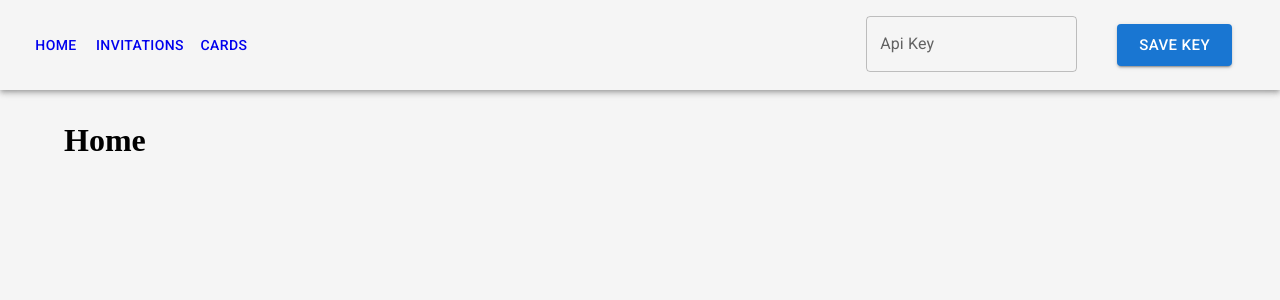
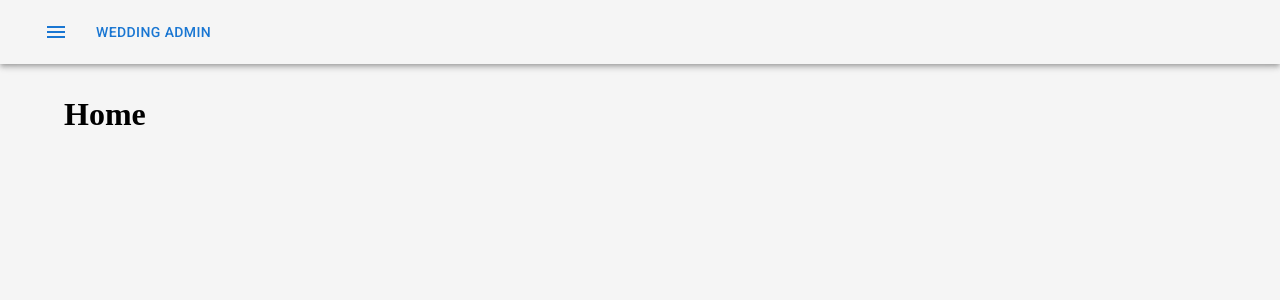
Before and after one commit to LucasCarioca/wedding-registration-admin, a React (Create React App) app: page / in a window 1280 px wide. Shown: the top 300 px of the page. Built offline with nearby package versions, Linux system fonts and the light colour scheme.

Commit message:
improved navbar

```diff
--- a/src/components/NavBar.js
+++ b/src/components/NavBar.js
@@ -1,34 +1,80 @@
-import React from 'react';
-import AppBar from '@mui/material/AppBar';
-import Box from '@mui/material/Box';
-import Toolbar from '@mui/material/Toolbar';
-import Button from '@mui/material/Button';
+import React, {useState} from 'react';
 import {Link} from 'react-router-dom';
+import {AppBar, Box, Button, Divider, Drawer, List, ListItem, ListItemIcon, ListItemText, Toolbar} from '@mui/material';
 import Login from './Login';
-import styled from '@emotion/styled';
-
-const StyledLink = styled(Link)`
-    text-decoration: none;
-
-    &:focus, &:hover, &:visited, &:link, &:active {
-        text-decoration: none;
-    }
-`;
+import MenuIcon from '@mui/icons-material/Menu';
+import HomeIcon from '@mui/icons-material/Home';
+import AppsIcon from '@mui/icons-material/Apps';
 
 function NavBar() {
+  const [drawerState, setDrawerState] = useState(false);
   return (
+    <>
+      <Drawer
+        anchor="left"
+        open={drawerState}
+        onClose={() => setDrawerState(!drawerState)}
+      >
+        <List sx={{height: '100%', display: 'flex', flexDirection: 'column', justifyContent: 'space-between'}}>
+          <div onClick={() => setDrawerState(!drawerState)}>
+            <Link className="styled-nav-link" to="/">
+              <ListItem>
+                <ListItemIcon>
+                  <HomeIcon/>
+                </ListItemIcon>
+                <ListItemText>
+                  Home
+                </ListItemText>
+              </ListItem>
+            </Link>
+            <Divider/>
+            <Link className="styled-nav-link" to="/invitations">
+              <ListItem>
+                <ListItemIcon>
+                  <AppsIcon/>
+                </ListItemIcon>
+                <ListItemText>
+                  Invitations
+                </ListItemText>
+              </ListItem>
+            </Link>
+            <Link className="styled-nav-link" to="/invitation-cards">
+              <ListItem>
+                <ListItemIcon>
+                  <AppsIcon/>
+                </ListItemIcon>
+                <ListItemText>
+                  Invitation Cards
+                </ListItemText>
+              </ListItem>
+            </Link>
+          </div>
+          <div>
+            <Login/>
+          </div>
+        </List>
+      </Drawer>
       <Box sx={{flexGrow: 1}}>
         <AppBar position="static" color="transparent">
           <Toolbar>
-          <div style={{flexGrow: '1'}}>
-            <StyledLink to="/"><Button color="inherit">Home</Button></StyledLink>
-            <StyledLink to="/invitations"><Button color="inherit">Invitations</Button></StyledLink>
-            <StyledLink to="/invitation-cards"><Button color="inherit">cards</Button></StyledLink>
+            <div style={{display: 'flex', justifyContent: 'flex-start', width: '100%'}}>
+              <div>
+                <Button onClick={() => setDrawerState(!drawerState)} id="catalog">
+                  <MenuIcon/>
+                </Button>
               </div>
-          <Login/>
+              <div>
+                <Link className="styled-nav-link" to="/">
+                  <Button id="catalog">
+                    Wedding Admin
+                  </Button>
+                </Link>
+              </div>
+            </div>
           </Toolbar>
         </AppBar>
       </Box>
+    </>
   );
 }
 
--- a/src/index.css
+++ b/src/index.css
@@ -5,3 +5,8 @@
 html, body {
   background: whitesmoke;
 }
+
+.styled-nav-link {
+  color: inherit;
+  text-decoration: inherit;
+}
```
Lines whose indentation alone changed are shown as unchanged.
